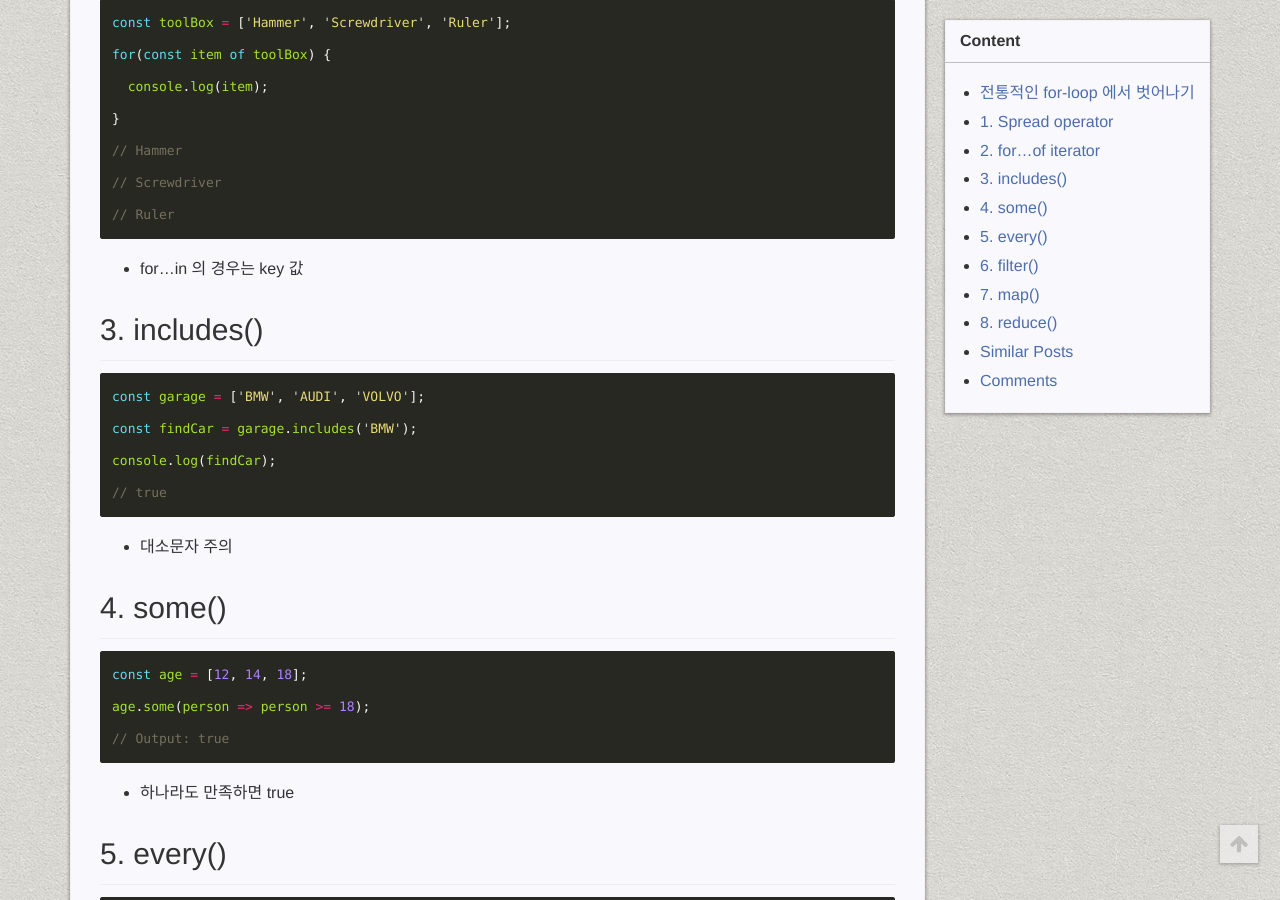
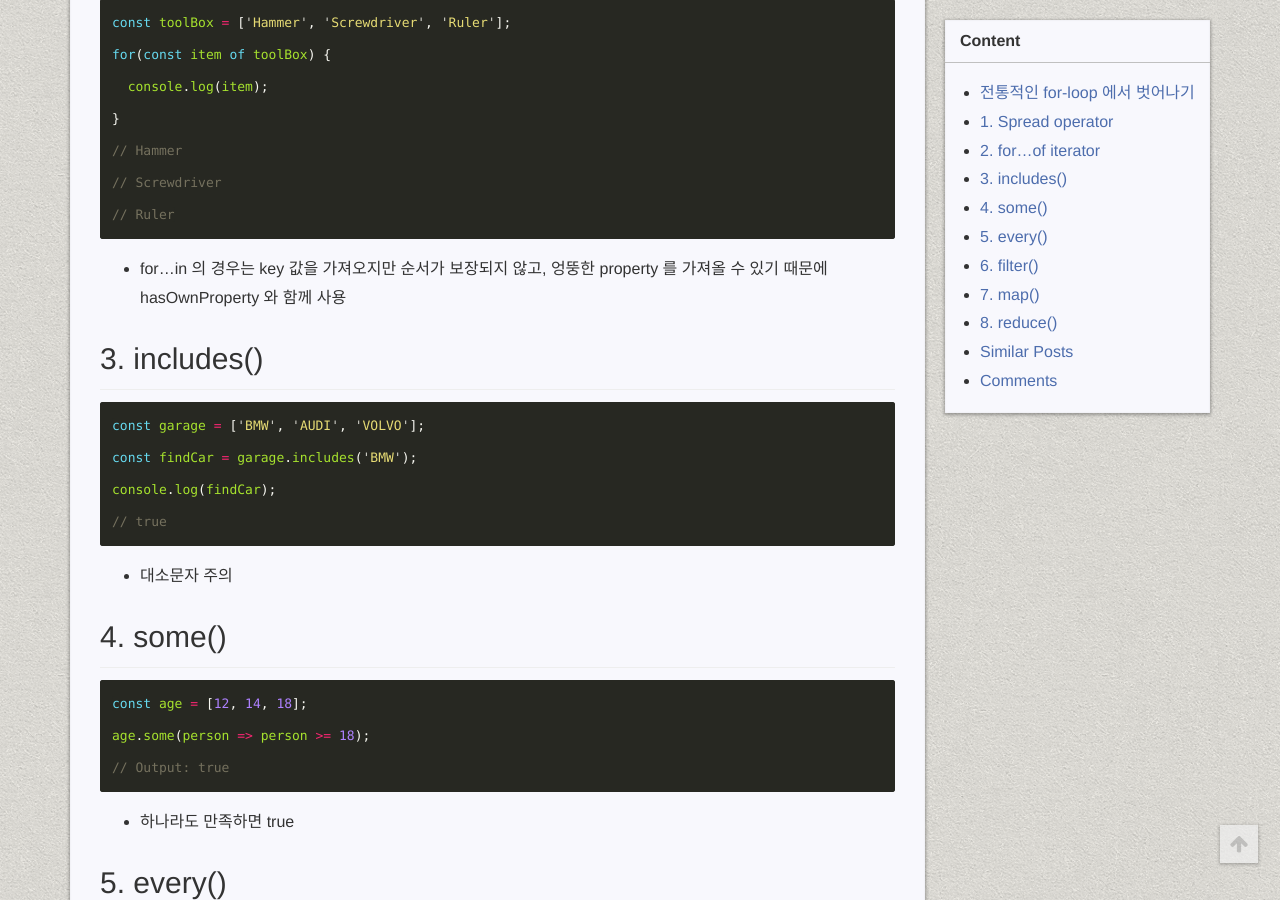
Before and after one commit to faith20/faith20.github.io, a Jekyll site: the page built from _posts/2018-05-16-javascript-methods.md, in a window 1280 px wide and 900 px high, scrolled down 807 px. Built offline with Jekyll 4.4.1, drawn with Linux system fonts in a browser that asks for light colours; comment, search, counter and statistics services are not loaded.

Commit message:
Modify javascript-methods

````diff
--- a/_posts/2018-05-16-javascript-methods.md
+++ b/_posts/2018-05-16-javascript-methods.md
@@ -35,7 +35,7 @@ for(const item of toolBox) {
 // Screwdriver
 // Ruler
 ```
-* for...in 의 경우는 key 값
+* for...in 의 경우는 key 값을 가져오지만 순서가 보장되지 않고, 엉뚱한 property 를 가져올 수 있기 때문에 hasOwnProperty 와 함께 사용
 
 ## 3. includes()
 ```js
@@ -86,6 +86,6 @@ weeklyExpenses.reduce((first, last) => first + last);
 ```
 * 배열 값으로 계산할 때 활용
 
-
+<br>
 `출처`
 [https://medium.freecodecamp.org/7-javascript-methods-that-will-boost-your-skills-in-less-than-8-minutes-4cc4c3dca03f](https://medium.freecodecamp.org/7-javascript-methods-that-will-boost-your-skills-in-less-than-8-minutes-4cc4c3dca03f)
````
